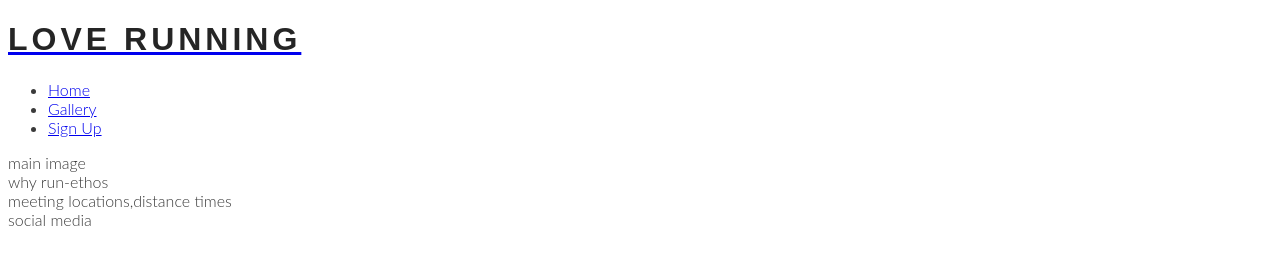
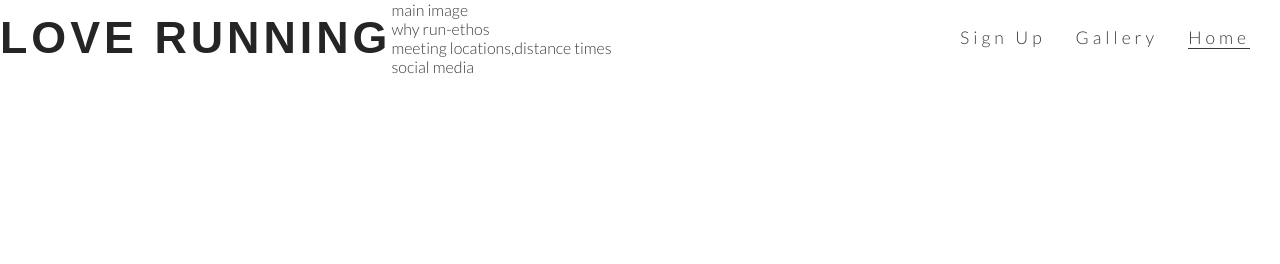
Before and after one commit to Murph25/Love_running, a plain HTML site: page index.html in a window 1280 px wide. Drawn offline with Linux system fonts and the light colour scheme.

Commit message:
style nav links

```diff
--- a/assets/css/style.css
+++ b/assets/css/style.css
@@ -1,6 +1,5 @@
-<style>
-  @import url('https://fonts.googleapis.com/css2?family=Lato:wght@300&display=swap');
-</style>
+@import url('https://fonts.googleapis.com/css2?family=Lato:wght@300&display=swap');
+
 *{
     margin: 0;
     padding: 0;
@@ -21,4 +20,36 @@ h1, h2 {
     text-transform: uppercase;
     letter-spacing: 4px;
     color: #252525;
+
 }
+#logo {
+    float:left;
+    font-size :280%;
+}
+
+#menu {
+    font-size: 110%;
+    letter-spacing: 4px;
+}
+#menu, #logo {
+    line-height: 75px;
+}
+#menu li {
+    float:right;
+    text-align: right;
+    list-style-type: none;
+    margin-right: 30px;
+
+}
+
+#menu a {
+    text-decoration: none;
+    color: inherit;
+
+}
+#menu a:hover {
+    border-bottom: 1px solid #3a3a3a;
+}
+.active {
+    border-bottom: 1px solid #3a3a3a;
+}
--- a/index.html
+++ b/index.html
@@ -19,8 +19,8 @@
             <h1 id="logo">Love Running</h1>
         </a>
         <nav>
-            <ul>
-                <li><a href="index.html">Home</a></li>
+            <ul id="menu">
+                <li><a href="index.html" class="active">Home</a></li>
                 <li><a href="#">Gallery</a></li>
                 <li><a href="#">Sign Up</a></li>
             </ul>
```
